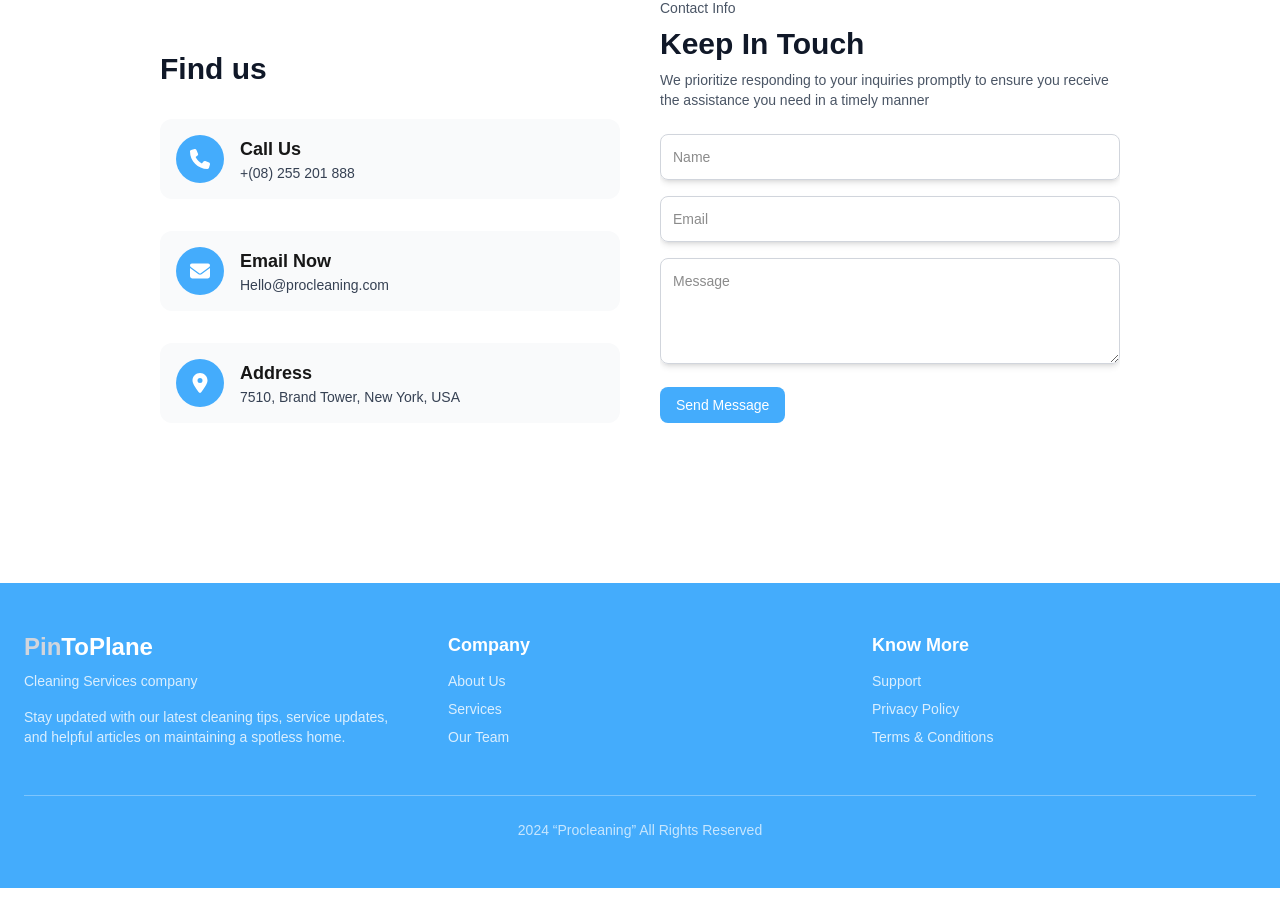
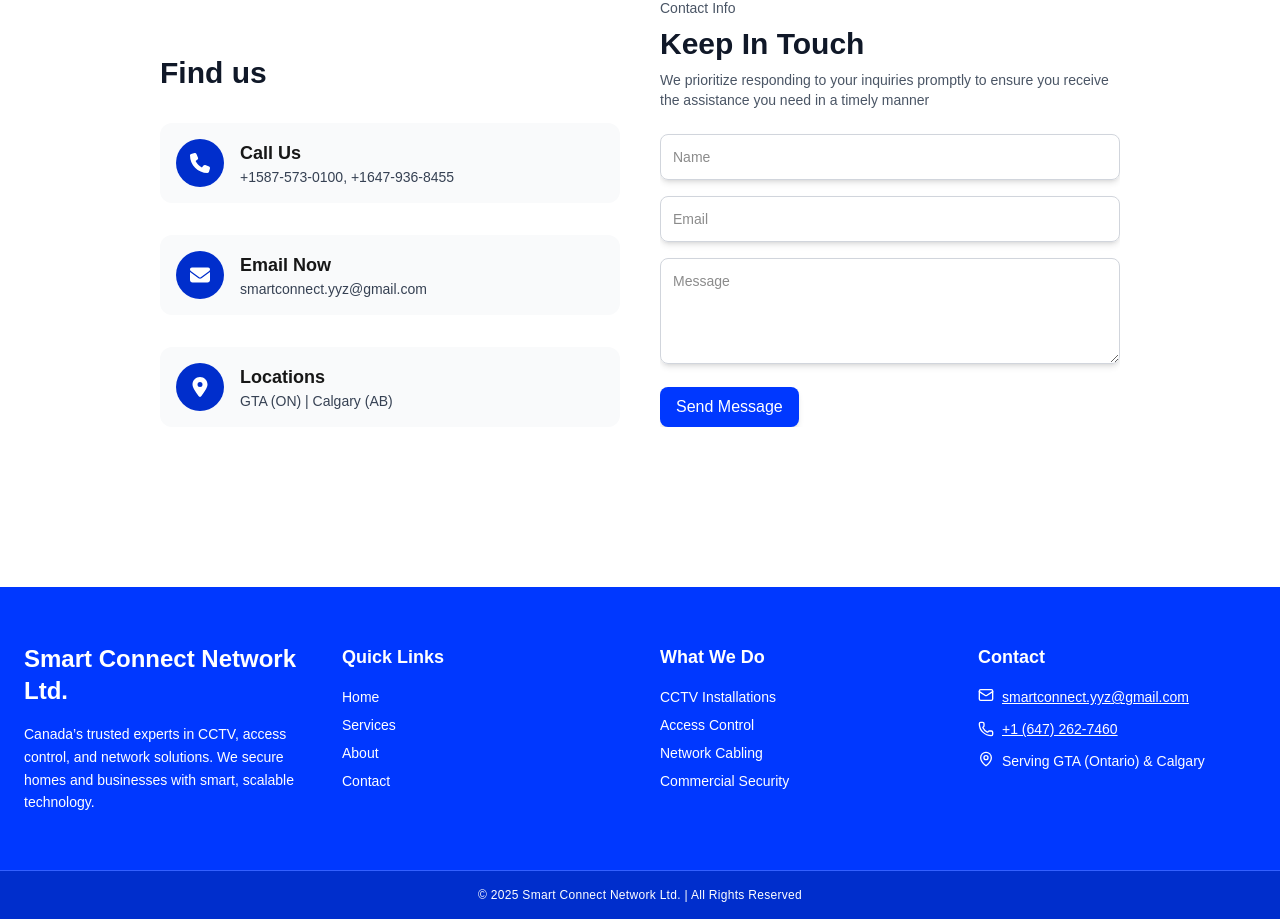
Before and after one commit to ABHISHEK-AKP/smartconnect-network, a Next.js app: page / in a window 1280 px wide. Shown: the part 7437-8356 px from the top of the page. Before the commit the page ends 8325 px from the top, so only its background shows below. Built offline with nearby package versions, Linux system fonts and the light colour scheme.

Commit message:
Modified footer and contact

```diff
--- a/src/components/Contact.tsx
+++ b/src/components/Contact.tsx
@@ -38,33 +38,33 @@
             <h2 className="text-3xl font-semibold text-gray-900 text-left">Find us</h2>
 
             <div className="flex items-start space-x-4 p-4 bg-gray-50 rounded-xl">
-              <div className="text-white text-xl w-12 h-12 flex items-center justify-center rounded-full bg-[#44acfc]">
+              <div className="text-white text-xl w-12 h-12 flex items-center justify-center rounded-full bg-[#002ECC]">
                 <FaPhone />
               </div>
               <div className="text-left">
                 <h4 className="font-bold text-lg">Call Us</h4>
-                <p className="text-gray-700 md:text-md text-sm">+(08) 255 201 888</p>
+                <p className="text-gray-700 md:text-md text-sm">+1587-573-0100, +1647-936-8455</p>
               </div>
             </div>
 
             <div className="flex items-start space-x-4 p-4 bg-gray-50 rounded-xl">
-              <div className="text-white text-xl w-12 h-12 flex items-center justify-center rounded-full bg-[#44acfc]">
+              <div className="text-white text-xl w-12 h-12 flex items-center justify-center rounded-full bg-[#002ECC]">
                 <FaEnvelope />
               </div>
               <div className="text-left">
                 <h4 className="font-bold text-lg">Email Now</h4>
-                <p className="text-gray-700 md:text-md text-sm">Hello@procleaning.com</p>
+                <p className="text-gray-700 md:text-md text-sm">smartconnect.yyz@gmail.com</p>
               </div>
             </div>
 
             <div className="flex items-start space-x-4 p-4 bg-gray-50 rounded-xl">
-              <div className="text-white text-xl w-12 h-12 flex items-center justify-center rounded-full bg-[#44acfc]">
+              <div className="text-white text-xl w-12 h-12 flex items-center justify-center rounded-full bg-[#002ECC]">
                 <FaLocationDot />
               </div>
               <div className="text-left">
-                <h4 className="font-bold text-lg">Address</h4>
+                <h4 className="font-bold text-lg">Locations</h4>
                 <p className="text-gray-700 md:text-md text-sm">
-                  7510, Brand Tower, New York, USA
+                  GTA (ON) | Calgary (AB)
                 </p>
               </div>
             </div>
@@ -102,7 +102,7 @@
               ></textarea>
               <button
                 type="submit"
-                className="bg-[#44acfc] md:text-md text-sm text-white px-4 py-2 rounded-lg hover:bg-blue-600"
+  className="bg-[#0038FF] hover:bg-[#002ECC] text-white px-4 py-2 rounded-lg shadow-md transition duration-200"
               >
                 Send Message
               </button>
--- a/src/components/Footer.tsx
+++ b/src/components/Footer.tsx
@@ -1,50 +1,75 @@
 'use client';
 
-import React from 'react';
+import Link from 'next/link';
+import { Mail, Phone, MapPin } from 'lucide-react';
 
 export default function Footer() {
   return (
-    <footer className="bg-[#44acfc] text-white py-12 px-6">
-      <div className="max-w-7xl mx-auto grid grid-cols-1 md:grid-cols-3 gap-10">
-        {/* Logo and Description */}
+    <footer className="bg-[#0038FF] text-white text-sm">
+      <div className="max-w-7xl mx-auto px-6 py-14 grid grid-cols-1 sm:grid-cols-2 lg:grid-cols-4 gap-10">
+
+        {/* Company Info */}
         <div>
-          <h1 className="text-2xl font-bold">
-            <span className="text-gray-300">Pin</span>
-            <span className="text-white">ToPlane</span>
-          </h1>
-          <p className="text-sm mt-2 text-white/80">
-            Cleaning Services company
-          </p>
-          <p className="mt-4 text-sm text-white/80">
-            Stay updated with our latest cleaning tips, service updates, and helpful articles on maintaining a spotless home.
+          <h3 className="text-2xl font-bold mb-4">Smart Connect Network Ltd.</h3>
+          <p className="leading-relaxed">
+            Canada’s trusted experts in CCTV, access control, and network solutions.
+            We secure homes and businesses with smart, scalable technology.
           </p>
         </div>
 
-        {/* Company */}
+        {/* Quick Links */}
         <div>
-          <h3 className="text-lg font-semibold mb-3">Company</h3>
-          <ul className="space-y-2 text-sm text-white/80">
-            <li><a href="#about">About Us</a></li>
-            <li><a href="#services">Services</a></li>
-            <li><a href="#team">Our Team</a></li>
+          <h4 className="text-lg font-semibold mb-4">Quick Links</h4>
+          <ul className="space-y-2">
+            <li><Link href="/" className="hover:underline">Home</Link></li>
+            <li><Link href="/services" className="hover:underline">Services</Link></li>
+            <li><Link href="/about" className="hover:underline">About</Link></li>
+            <li><Link href="/contact" className="hover:underline">Contact</Link></li>
           </ul>
         </div>
 
-        {/* Know More */}
+        {/* Services */}
         <div>
-          <h3 className="text-lg font-semibold mb-3">Know More</h3>
-          <ul className="space-y-2 text-sm text-white/80">
-            <li><a href="#">Support</a></li>
-            <li><a href="#">Privacy Policy</a></li>
-            <li><a href="#">Terms & Conditions</a></li>
+          <h4 className="text-lg font-semibold mb-4">What We Do</h4>
+          <ul className="space-y-2">
+            <li><Link href="#" className="hover:underline">CCTV Installations</Link></li>
+            <li><Link href="#" className="hover:underline">Access Control</Link></li>
+            <li><Link href="#" className="hover:underline">Network Cabling</Link></li>
+            <li><Link href="#" className="hover:underline">Commercial Security</Link></li>
+          </ul>
+        </div>
+
+        {/* Contact */}
+        <div>
+          <h4 className="text-lg font-semibold mb-4">Contact</h4>
+          <ul className="space-y-3">
+            <li className="flex items-start gap-2">
+              <Mail size={16} />
+              <a href="mailto:smartconnect.yyz@gmail.com" className="underline break-all">
+                smartconnect.yyz@gmail.com
+              </a>
+            </li>
+            <li className="flex items-center gap-2">
+              <Phone size={16} />
+              <a href="tel:+16472627460" className="underline">
+                +1 (647) 262-7460
+              </a>
+            </li>
+            <li className="flex items-start gap-2">
+              <MapPin size={16} />
+              <span>Serving GTA (Ontario) & Calgary</span>
+            </li>
           </ul>
         </div>
       </div>
 
-      {/* Bottom Line */}
-      <div className="border-t border-white/30 mt-12 pt-6 text-center text-sm text-white/70">
-        2024 “Procleaning” All Rights Reserved
+      {/* Divider */}
+      <div className="h-[1px] bg-white/20 w-full"></div>
+
+      {/* Bottom Bar */}
+      <div className="bg-[#002ECC] text-center text-xs py-4 px-4 tracking-wide">
+        © 2025 Smart Connect Network Ltd. | All Rights Reserved
       </div>
     </footer>
   );
-};
+}
```
